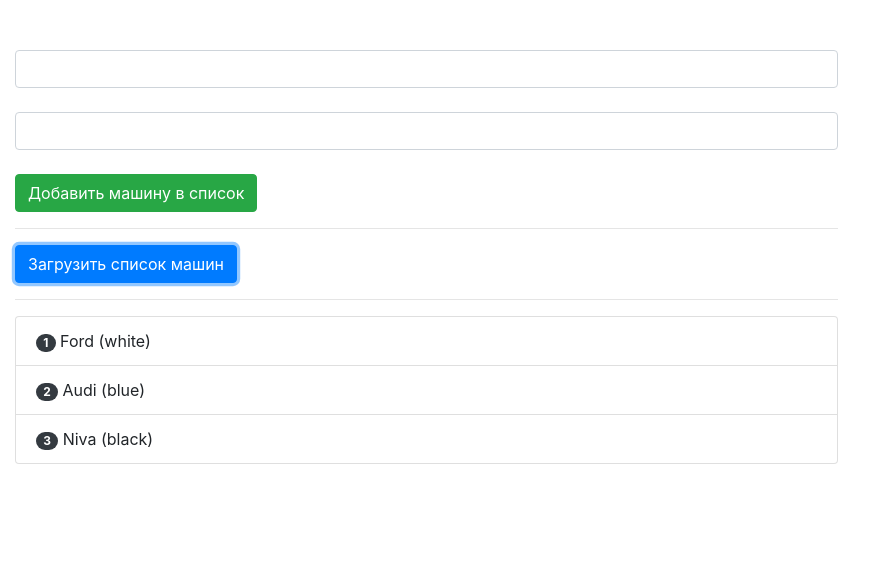
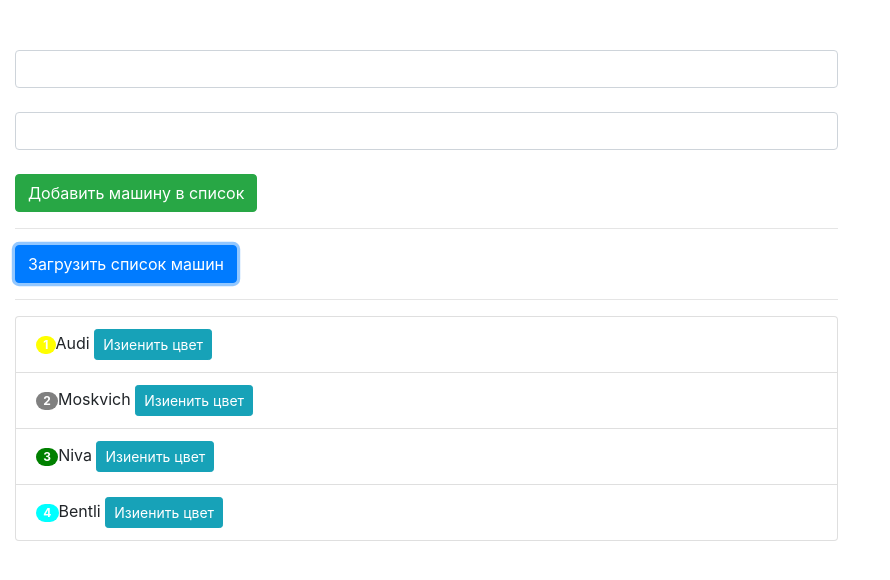
Before and after one commit to academind-345590/ng-theory, an Angular app: page / in a window 1280 px wide. Both pictures are taken after a click on the button "Загрузить список машин". Shown: the top 580 px of the page, without its empty margins (0-890 px from the left). Built offline with nearby package versions, Linux system fonts and the light colour scheme; data requests are answered from the project's data file.

Commit message:
HTTP: add PUT action

```diff
--- a/db.json
+++ b/db.json
@@ -1,20 +1,24 @@
 {
   "cars": [
     {
-      "id": 1,
-      "name": "Ford",
-      "color": "white"
+      "color": "yellow",
+      "name": "Audi",
+      "id": 1
     },
     {
-      "name": "Audi",
-      "color": "blue",
+      "color": "grey",
+      "name": "Moskvich",
       "id": 2
     },
     {
       "name": "Niva",
-      "color": "black",
+      "color": "green",
       "id": 3
+    },
+    {
+      "name": "Bentli",
+      "id": 4,
+      "color": "aqua"
     }
-
   ]
 }
--- a/src/app/app.component.html
+++ b/src/app/app.component.html
@@ -7,7 +7,11 @@
   <hr>
   <ul class="list-group">
     <li class="list-group-item" *ngFor="let car of cars">
-      <span class="badge badge-pill badge-dark">{{car.id}}</span> {{car.name}} ({{car.color}})
+        <span
+        class="badge badge-pill badge-dark"
+        [ngStyle]="{background: car.color}"
+      >{{car.id}}</span>{{car.name}}
+      <button class="btn btn-sm btn-info" (click)="setNewColor(car)">Изиенить цвет</button>
     </li>
   </ul>
 </div>
--- a/src/app/app.component.ts
+++ b/src/app/app.component.ts
@@ -16,6 +16,18 @@
   cars: Cars;
   carName: string;
   carColor: string;
+  colors=[
+    'red',
+    "blue",
+    "aqua",
+    "green",
+    "grey",
+    "orange",
+    "black",
+    "pink",
+    "yellow",
+    "olive"
+  ]
 
   constructor(private carsService: CarsService){};
 
@@ -37,4 +49,17 @@
     this.carName = '';
     this.carColor = '';
   }
+
+  getRandColor(){
+    const num = Math.round(Math.random()*(this.colors.length - 1));
+    return this.colors[num];
+  }
+
+  setNewColor(car: Cars){
+    this.carsService
+      .changeColor(car , this.getRandColor())
+      .subscribe((date) => {
+        // console.log(date);
+      })
+  }
 }
--- a/src/app/cars.service.ts
+++ b/src/app/cars.service.ts
@@ -18,4 +18,9 @@
     }
     return this.http.post('http://localhost:3000/cars',date);
   }
+
+  changeColor(car: any, color: string){
+    car.color = color;
+    return this.http.put(`http://localhost:3000/cars/${car.id}`,car)
+  }
 }
```
